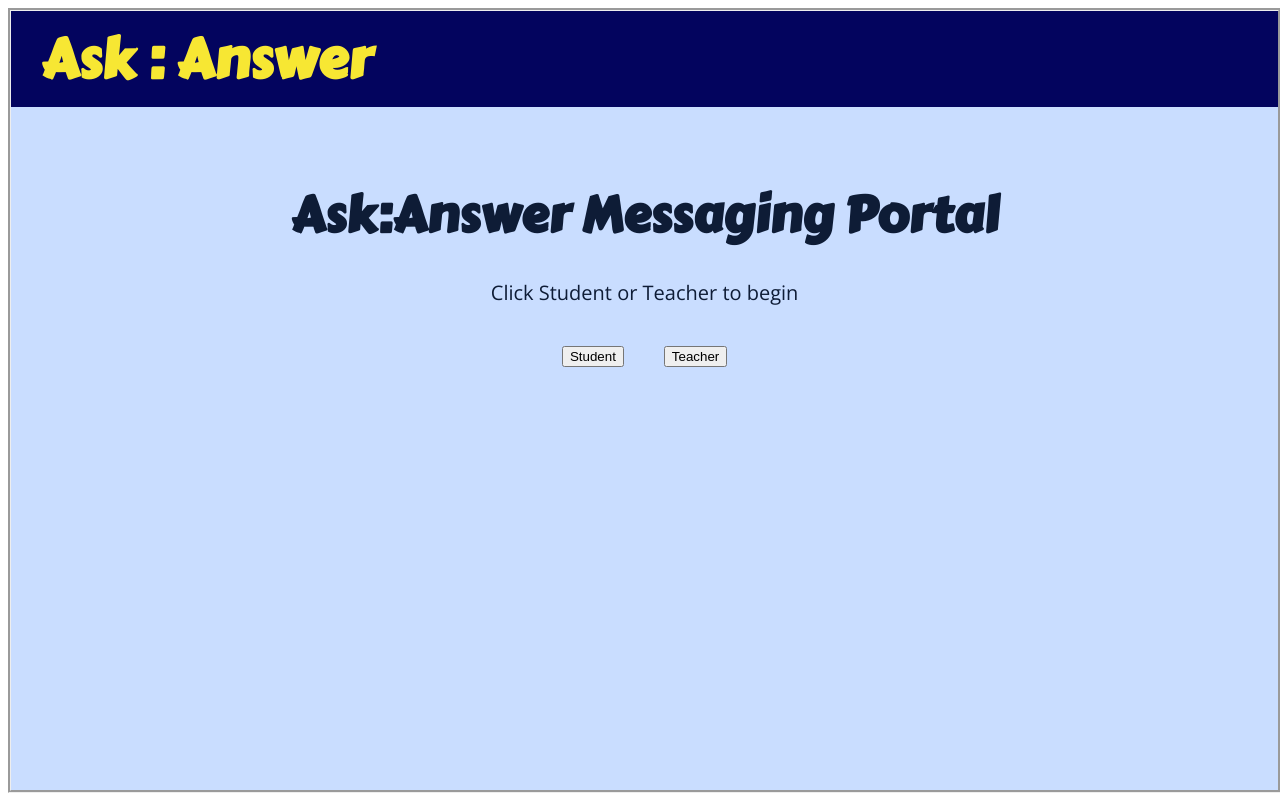
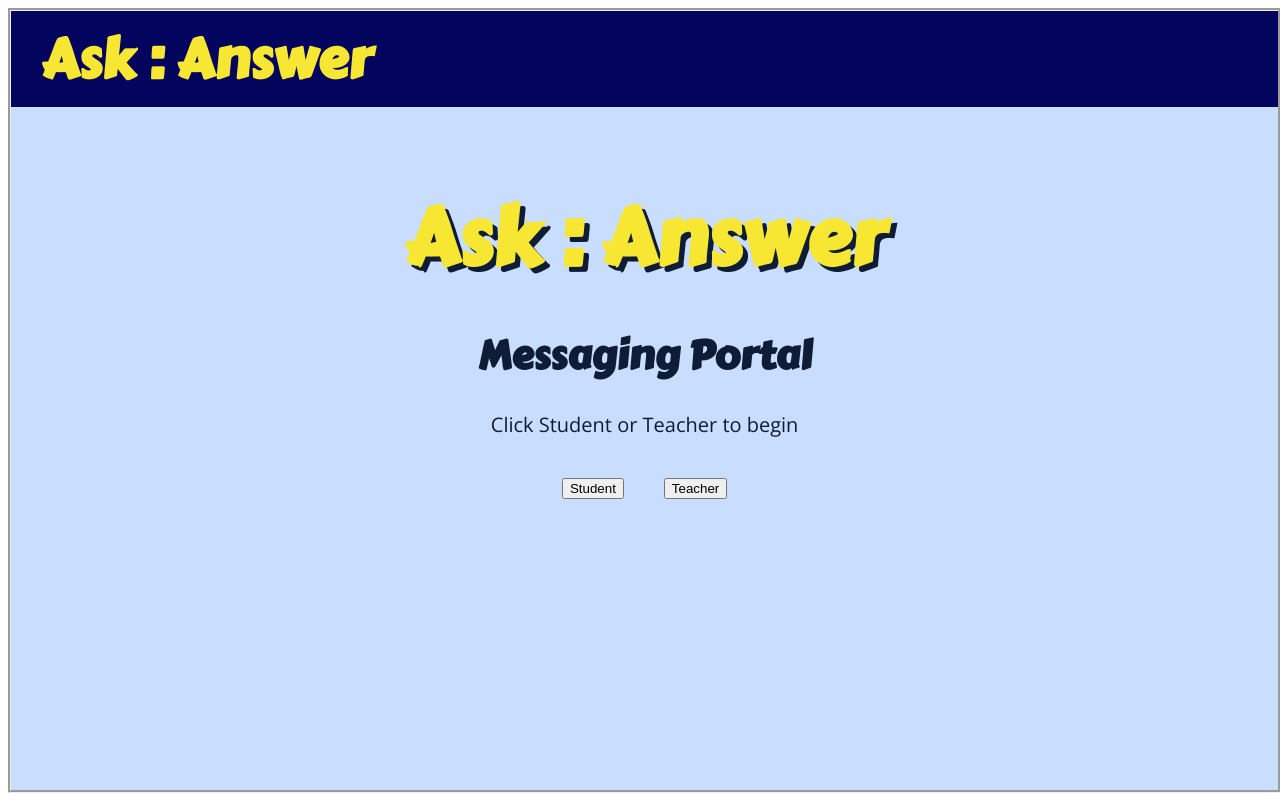
Before and after one commit to dbsk11/Mod5ProjectFrontEnd, a React (Create React App) app: page / in a window 1280 px wide. Built offline with nearby package versions, Linux system fonts and the light colour scheme.

Commit message:
updated css

```diff
--- a/public/index.html
+++ b/public/index.html
@@ -2,6 +2,7 @@
 <html lang="en">
   <head>
     <meta charset="utf-8" />
+    <title>Ask:Answer</title>
     <link rel="icon" href="%PUBLIC_URL%/favicon.ico" />
     <meta name="viewport" content="width=device-width, initial-scale=1" />
     <meta name="theme-color" content="#000000" />
--- a/src/components_student/RequestCard.js
+++ b/src/components_student/RequestCard.js
@@ -53,7 +53,16 @@ const RequestCard = (props) => {
     let {description, teacher_response, office_hours, response, time, acknowledged} = props.conversation;
 
     return (
-        <div className={acknowledged ? "conversationtrue" : "conversationfalse"}>
+        <div className={acknowledged
+            ?
+            "conversationtrue"
+            :
+            teacher_response
+            ?
+            "conversationfalse"
+            :
+            "conversationwaiting"
+            }>
             <div className="studentconvo">
                 <h5>Request:</h5>
                 <p>{description}</p>
@@ -81,7 +90,7 @@ const RequestCard = (props) => {
                     <p>{office_hours ? time : "N/A"}</p>
                     {acknowledged
                     ?
-                    "Acknowledged"
+                    <p>Acknowledged</p>
                     :
                     <button className="button" onClick={handleAcknowledgeClick}>Acknowledge</button>
                     }
--- a/src/components_student/RequestScreen.js
+++ b/src/components_student/RequestScreen.js
@@ -64,7 +64,7 @@ const RequestScreen = (props) => {
                     <label className="description" htmlFor="description">
                         Description:
                         <input
-                            type="text"
+                            type="textfield"
                             name="description"
                             autoComplete="off"
                             value={props.formDescription}
--- a/src/components_student/stylestudent.css
+++ b/src/components_student/stylestudent.css
@@ -14,6 +14,7 @@ font-family: 'Acme', sans-serif; */
     background: #c9ddff;
     width: 99vw;
     height: 85.4vh;
+    padding-top: 200px;
     justify-content: center;
 }
 
@@ -169,6 +170,23 @@ font-family: 'Acme', sans-serif; */
     background-color: rgb(252, 176, 179, .8)
 }
 
+.conversationwaiting {
+    display: flex;
+    flex-direction: column;
+    border: 2px solid #FE6D73 ;
+    border-radius: 5px;
+    padding: 10px;
+    margin: 10px;
+    align-items: center;
+    width: 90%;
+    justify-content: space-evenly;
+    background-color: rgb(247, 231, 51, .5)
+}
+
+.conversationwaiting:hover {
+    background-color: rgb(247, 231, 51, .9)
+}
+
 .buttonrow {
     display: flex;
     flex-direction: row;
@@ -198,6 +216,7 @@ font-family: 'Acme', sans-serif; */
     color: #03045E;
     font-weight: bold;
     font-size: 16px;
+    text-align: center;
 }
 
 .teacherconvo h5 {
--- a/src/components_teacher/ReplyContainer.js
+++ b/src/components_teacher/ReplyContainer.js
@@ -52,7 +52,7 @@ const ReplyContainer = (props) => {
                     <label htmlFor="description">
                         Description:
                         <input
-                            type="textarea"
+                            type="textfield"
                             name="description"
                             autoComplete="off"
                             value={props.formResponse}
--- a/src/components_teacher/styleteacher.css
+++ b/src/components_teacher/styleteacher.css
@@ -14,6 +14,7 @@ font-family: 'Acme', sans-serif; */
     background: #c9ddff;
     width: 99vw;
     height: 85.4vh;
+    padding-top: 200px;
     justify-content: center;
 }
 
--- a/src/headers/MainPage.js
+++ b/src/headers/MainPage.js
@@ -12,7 +12,12 @@ const MainPage = (props) => {
 
     return (
         <div className="mainpage">
-            <h1>Ask:Answer Messaging Portal</h1>
+            <div className="title">
+                <h1>Ask : Answer </h1>
+            </div>
+            <div className="titleheading">
+                <h1>Messaging Portal</h1>
+            </div>
             <p>Click Student or Teacher to begin</p>
             <div className="mainpagebuttons">
                 <div className="studentbutton">
--- a/src/style.css
+++ b/src/style.css
@@ -1,10 +1,7 @@
 @import url('https://fonts.googleapis.com/css2?family=Abril+Fatface&family=Acme&family=Carter+One&family=Open+Sans&family=Raleway&display=swap');
 /*
-font-family: 'Abril Fatface', cursive;
-font-family: 'Raleway', sans-serif;
 font-family: 'Carter One', cursive;
-font-family: 'Open Sans', sans-serif;
-font-family: 'Acme', sans-serif; */
+font-family: 'Open Sans', sans-serif; */
 
 
 .maincontainer {
@@ -47,13 +44,25 @@ font-family: 'Acme', sans-serif; */
       color: #0e1c36;
 }
 
-.mainpage h1 {
+.title h1 {
       display: flex;
       justify-content: center;
       align-items: center;
       margin-top: 70px;
       margin-bottom: 5px;
-      font-size: 50px;
+      font-size: 80px;
+      font-family: 'Carter One', cursive;
+      color: #f7e733;
+      text-shadow: 5px 5px #0e1c36;
+}
+
+.titleheading h1 {
+      display: flex;
+      justify-content: center;
+      align-items: center;
+      margin-top: 20px;
+      margin-bottom: 5px;
+      font-size: 40px;
       font-family: 'Carter One', cursive;
 }
 
```
